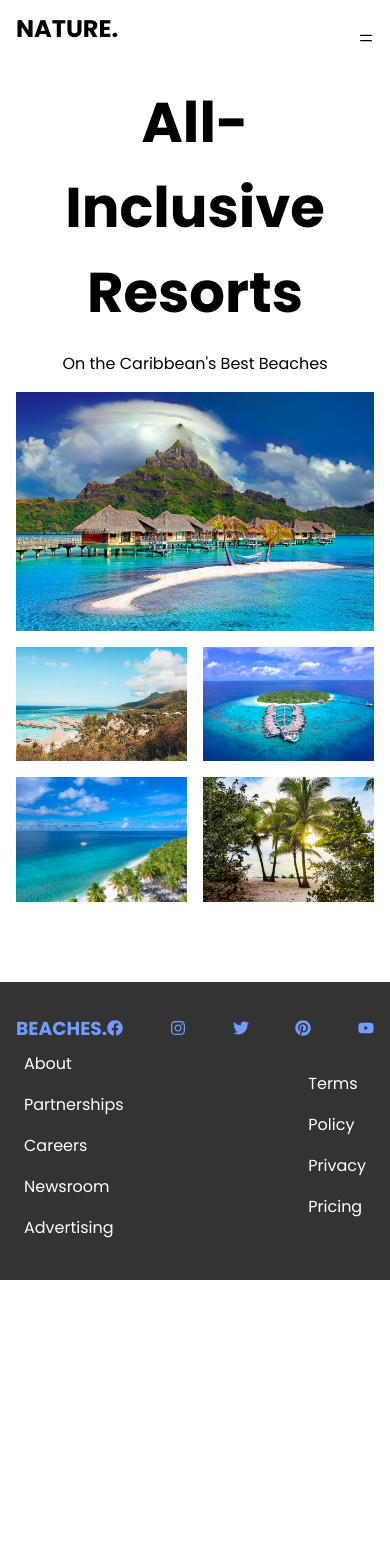
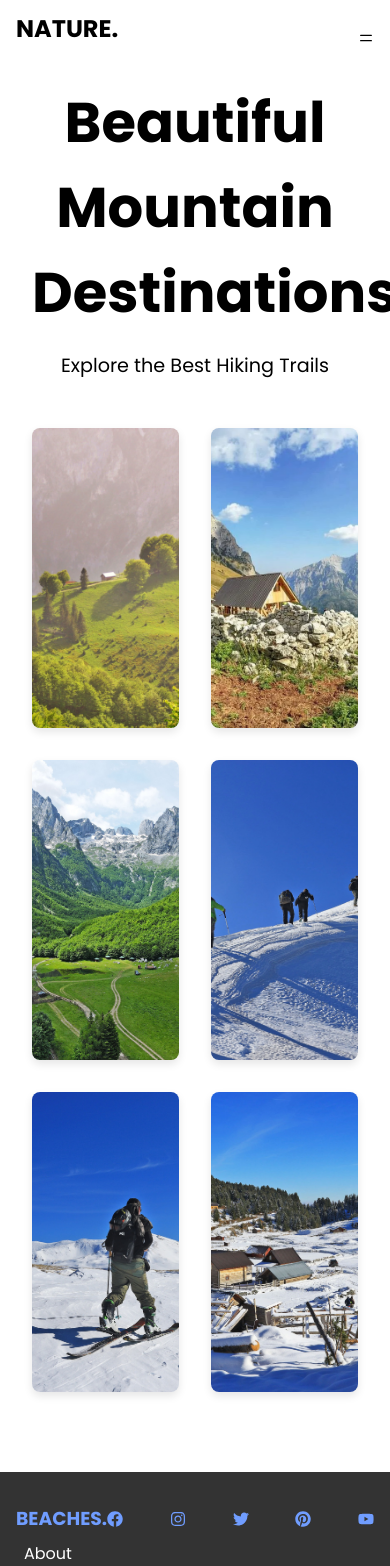
Before and after one commit to Festee/Projekti-web-mm, a React (Create React App) app: page /destinations in a window 390 px wide. Shown: the top 1566 px of the page. Before the commit the page ends 1280 px from the top, so only its background shows below. Built offline with nearby package versions, Linux system fonts and the light colour scheme.

Commit message:
Updated Destinations

```diff
--- a/src/components/destinations/Destinations.js
+++ b/src/components/destinations/Destinations.js
@@ -1,28 +1,124 @@
-import React from 'react'
-import './DestinationsStyles.css'
+import React from 'react';
+import './DestinationsStyles.css';
 
-import BoraBora from '../../assets/borabora.jpg'
-import BoraBora2 from '../../assets/borabora2.jpg'
-import Maldives from '../../assets/maldives.jpg'
-import Maldives2 from '../../assets/maldives2.jpg'
-import KeyWest from '../../assets/keywest.jpg'
+import Rugove1 from '../../assets/Rugove1.jpg';
+import Valbone1 from '../../assets/Valbone1.jpg';
+import BjeshkaGrebajes1 from '../../assets/BjeshkaGrebajes1.jpg';
+import Decan1 from '../../assets/Decan1.jpg';
+import Rudoke1 from '../../assets/Rudoke1.jpg'
+import Erenik1 from '../../assets/Erenik1.jpg';
+
 
 function Destinations() {
     return (
-        <div name='destinations' className='destinations'>
-            <div className="container">
-                <h1>All-Inclusive Resorts</h1>
-                <p>On the Caribbean's Best Beaches</p>
-                <div className="img-container">
-                    <img className='span-3 image-grid-row-2' src={BoraBora} alt="/"/>
-                    <img src={BoraBora2} alt="/"/>
-                    <img src={Maldives} alt="/"/>
-                    <img src={Maldives2} alt="/"/>
-                    <img src={KeyWest} alt="/"/>
-                </div>
+      <div name="destinations" className="destinations">
+        <div className="container">
+          <h1>Beautiful Mountain Destinations</h1>
+          <p>Explore the Best Hiking Trails</p>
+          <div className="img-container">
+            <div className="img-wrapper">
+              <img src={Rugove1} alt="Rugove" />
+              <div className="overlay">
+                <h3>Rugove</h3>
+                <p>
+                  Rugova është trevë malore në Veri-Perëndim të qytetit të
+                  Pejës, në Kosovë. Është regjioni i tretë i Bjeshkëve të
+                  Nemuna, të njohura ndryshe si Alpet Shqiptare. Në vitin 2013 u
+                  shpall Park Kombëtar nga Kuvendi i Republikës së Kosovës.
+                  Rugova është e pasur me forma të shumta si shpellat, ujëvarat,
+                  liqenet glaciale, majat e larta, tunelet etj. maja më e lartë
+                  është Hajla (2403 m) por rëndësi dhe interes paraqet edhe Qafa
+                  e Qyqes nga e cila mund të soditet i tërë qyteti i Pejës. Nga
+                  Guri i Kuq (1522 m) shihen si në pëllëmbë të dorës: Gjeravica,
+                  trekufiri Boriqe, maja e Mariashit,maja e Hekurave, Shkëlzeni
+                  dhe Liqeni i Plavës. Volujaku është po ashtu një maje e lartë
+                  (2014 m).
+                </p>
+              </div>
             </div>
+            <div className="img-wrapper">
+              <img src={Valbone1} alt="Valbone" />
+              <div className="overlay">
+                <h3>Valbone</h3>
+                <p>
+                  Të bësh një udhëtim në vjeshtë, në Luginën e Valbonës, duhet
+                  të përgatitesh jo vetëm materialisht për çfarë do të marrësh
+                  me vete, por në radhë të parë shpirtërisht, për të përballuar
+                  dhe shijuar nga ana emocionale, bukuritë befasuese të këtij
+                  parku kombëtar verior të Shqipërisë, i cili tashmë është shumë
+                  i vizituar jo vetëm nga të huajt por edhe nga mjaft shqiptarë,
+                  të ngopur me detin e të etur për aventurë. Valbona nuk është
+                  thjesht një destinacion natyror i Shqipërisë, ajo është një
+                  kompleksitet dukurish interesante, si e gjithë pjesa tjetër e
+                  Alpeve Shqiptare, që ngërthen bashkë të gjitha kuptimet e së
+                  bukurës.
+                </p>
+              </div>
+            </div>
+            <div className="img-wrapper">
+              <img src={BjeshkaGrebajes1} alt="Bjeshka Grebajes" />
+              <div className="overlay">
+                <h3>Bjeshka Grebajes</h3>
+                <p>
+                  Do të keni rastin ta përjetoni bjeshkën madhështore të egër
+                  por shumë të bukur të Grebajes, MAJËS SË VAJUSHËS, dhe të
+                  mahniteni me bjeshkët pa fund të majeve të thepisura të
+                  Bjeshkëve të Nemuna në Mal të Zi dhe Shqipëri. Ecja zgjate
+                  rreth 12km lartë e poshtë (4 orë lartë dhe 3 orë poshtë) dhe
+                  është e përshtatshme edhe për fillestarë.
+                </p>
+              </div>
+            </div>
+            <div className="img-wrapper">
+              <img src={Decan1} alt="Deçan" />
+              <div className="overlay">
+                <h3>Deçan</h3>
+                <p>
+                  Deçani është afirmuar si qendër turistiko-rekreative.
+                  Fenomenet natyrore dhe ato të rralla antropogjenë të këtij
+                  mjedisi parqesin motivet komplementare turistike të Rrafshit
+                  të Dukagjinit. Është me interes dhe atraktive lugina fluvialo
+                  g-glaciale e Lumbardhit të Deçanit, e cila prej burimit deri
+                  në vendderdhje në Drinin e Bardhë, me gjatësi 40 km, ka një
+                  pjerrtësi vertikale rreth 2000 m. E tërë hapësira rreth
+                  Deçanit, gjegjësisht në mallet që e rrethojnë, janë me liqene
+                  akullnajore due me lugina të lumenjve, të cilat kanë formë të
+                  grykës due janë shumë tërheqëse për vizitorë
+                </p>
+              </div>
+            </div>
+            <div className="img-wrapper">
+              <img src={Rudoke1} alt="Rudoke" />
+              <div className="overlay">
+                <h3>Rudoke</h3>
+                <p>
+                  Rudoka e Madhe është një majë mali e masivit malor Bjeshkët e
+                  Sharrit. Lartësia e saj është 2658 metra mbi nivelin e detit.
+                  Vija kufitare midis Maqedonisë së Veriut dhe Kosovës kalon
+                  pikërsiht nëpër maje, prandaj është edhe maja më e lartë e
+                  Kosovës.
+                </p>
+              </div>
+            </div>
+            <div className="img-wrapper">
+              <img src={Erenik1} alt="Erenik" />
+              <div className="overlay">
+                <h3>Erenik</h3>
+                <p>
+                  Parku Kombëtar i Bjeshkëve të Nemuna është një park kombëtar i
+                  cili ndodhet në perëndim të Kosovës, më konkretisht ai
+                  shtrihet në Rajonin e Pejës dhe Rajonin e Gjakovës. Parku
+                  përfshin një sipërfaqe prej 62,488 hektarësh ndërsa u
+                  themelua me qëllim të mbrojtjes së ekosistemit,
+                  biodiversitetit si dhe trashëgimisë kulturore e historike të
+                  kësaj pjese të Bjeshkëve të Nemuna.
+                </p>
+              </div>
+            </div>
+          </div>
         </div>
-    )
+      </div>
+    );
 }
 
-export default Destinations
+export default Destinations;
--- a/src/components/destinations/DestinationsStyles.css
+++ b/src/components/destinations/DestinationsStyles.css
@@ -1,3 +1,4 @@
+/* DestinationsStyles.css */
 .destinations {
     width: 100%;
     text-align: center;
@@ -8,40 +9,83 @@
     padding: 1rem;
 }
 
-.img-container {
-    --gap:1rem;
-    --num-cols:5;
-    --row-height:300px;
-
-    display: grid;
-    grid-template-columns: repeat(var(--num-cols), 1fr);
-    margin: auto;
-    padding: 1rem 0;
-    gap: var(--gap);
+.destinations p {
+    font-size: 1.2rem;
+    margin-bottom: 2rem;
 }
 
-.destinations img {
+.img-container {
+    display: flex;
+    flex-wrap: wrap;
+    gap: 2rem;
+    justify-content: center;
+    padding: 1rem;
+}
+
+.img-wrapper {
+    position: relative;
+    overflow: hidden;
+    cursor: pointer;
+    transition: transform 0.3s ease-in-out, width 0.3s ease-in-out, height 0.3s ease-in-out;
+    border-radius: 8px; /* Added border-radius for smoother edges */
+    box-shadow: 0 4px 8px rgba(0, 0, 0, 0.1); /* Added box-shadow for a slight shadow */
+    width: calc(33.333% - 1rem); /* Responsive width for 3 columns with gap */
+    height: 300px; /* Initial height */
+    flex-grow: 1;
+    flex-shrink: 1;
+    flex-basis: calc(33.333% - 1rem); /* Responsive basis for 3 columns with gap */
+}
+
+.img-wrapper:hover {
+   width: 400px;
+   height: 400px;
+}
+
+.img-wrapper img {
     width: 100%;
     height: 100%;
     object-fit: cover;
+    transition: transform 0.3s ease-in-out;
 }
 
-.span-3 {
-    grid-column: span 3;
+.img-wrapper .overlay {
+    position: absolute;
+    top: 0;
+    left: 0;
+    width: 100%;
+    height: 100%;
+    background-color: rgba(0, 0, 0, 0.6); /* Darkened background for better readability */
+    display: flex;
+    flex-direction: column;
+    justify-content: center;
+    align-items: center;
+    color: white;
+    padding: 1rem;
+    opacity: 0;
+    transition: opacity 0.3s ease-in-out;
+    text-align: center; /* Center text alignment */
+    overflow: auto; /* Ensures no content overflows */
 }
 
-.image-grid-row-2 {
-    grid-row: span 2;
+.img-wrapper:hover .overlay {
+    opacity: 1;
+}
+
+.img-wrapper .overlay h3 {
+    margin: 0;
+    font-size: 1.5rem; /* Slightly increased font size for better readability */
+    font-weight: bold;
+}
+
+.img-wrapper .overlay p {
+    margin: 0.5rem 0 0;
+    font-size: 1rem; /* Adjusted font size for paragraph text */
+    padding: 0 1rem; /* Added padding for better readability */
 }
 
 @media screen and (max-width: 940px) {
-    .img-container {
-        --num-cols: 2;
-        --row-height: 200px;
-        --grap: .5rem
-    }
-
-    .span-3 {
-        grid-column: span 2;
+    .img-wrapper {
+        width: calc(50% - 1rem); /* Responsive width for 2 columns with gap */
+        flex-basis: calc(50% - 1rem); /* Responsive basis for 2 columns with gap */
     }
 }
```
